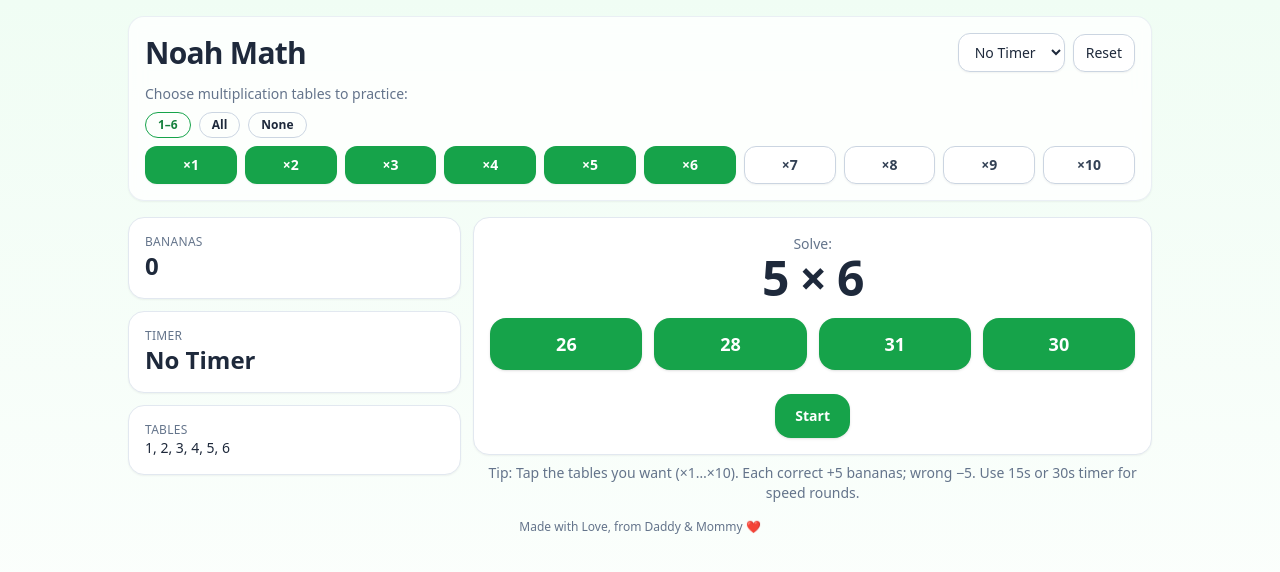
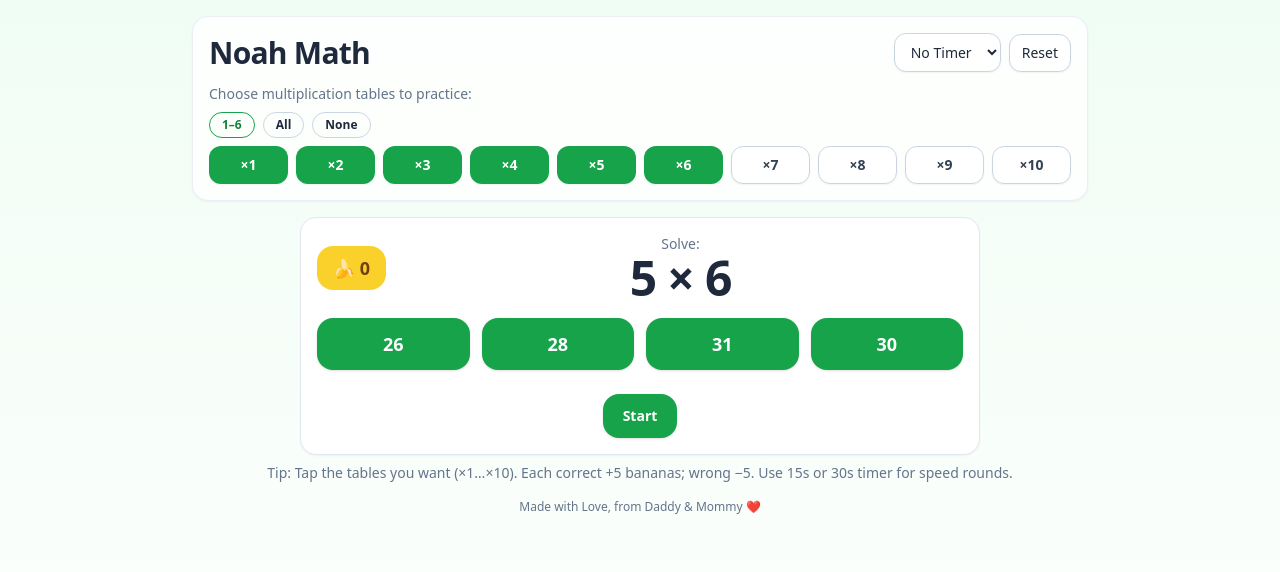
Before and after one commit to mohdismaildev/noahmath, a React (Vite) app: page / in a window 1280 px wide. Shown: the top 572 px of the page. Built offline with nearby package versions, Linux system fonts and the light colour scheme.

Commit message:
Add files via upload

```diff
--- a/package.json
+++ b/package.json
@@ -1,6 +1,6 @@
 {
   "name": "noah-math-pwa",
-  "version": "1.2.1",
+  "version": "1.2.2",
   "private": true,
   "type": "module",
   "scripts": {
--- a/src/App.jsx
+++ b/src/App.jsx
@@ -60,9 +60,7 @@ export default function NoahMath() {
 
   useEffect(() => { setTimeLeft(timerMode.seconds || 0) }, [timerMode])
 
-  const toggleTable = (n) => {
-    setSelectedTables((prev) => prev.includes(n) ? prev.filter(x => x !== n) : [...prev, n].sort((a,b)=>a-b))
-  }
+  const toggleTable = (n) => { setSelectedTables((prev) => prev.includes(n) ? prev.filter(x => x !== n) : [...prev, n].sort((a,b)=>a-b)) }
   const selectAll = () => setSelectedTables([...ALL_TABLES])
   const selectNone = () => setSelectedTables([])
   const selectUpTo6 = () => setSelectedTables([1,2,3,4,5,6])
@@ -74,7 +72,7 @@ export default function NoahMath() {
 
   return (
     <div className="min-h-screen w-full bg-gradient-to-b from-green-50 to-white p-4 text-slate-800 dark:from-slate-900 dark:to-slate-950 dark:text-slate-100">
-      <div className="mx-auto flex max-w-5xl flex-col gap-4">
+      <div className="mx-auto flex max-w-4xl flex-col gap-4">
         <header className="rounded-2xl border border-slate-200/70 bg-white/80 p-4 shadow-sm backdrop-blur dark:border-slate-800 dark:bg-slate-900/60">
           <div className="flex flex-col gap-3">
             <div className="flex flex-col items-center gap-3 md:flex-row md:justify-between">
@@ -87,6 +85,7 @@ export default function NoahMath() {
               </div>
             </div>
 
+            {/* Table selection */}
             <div className="flex flex-col gap-2">
               <p className="text-sm text-slate-500 dark:text-slate-400">Choose multiplication tables to practice:</p>
               <div className="flex flex-wrap gap-2">
@@ -112,24 +111,21 @@ export default function NoahMath() {
           </div>
         </header>
 
-        <section className="grid gap-3 md:grid-cols-3">
-          <div className="order-2 flex flex-col gap-3 md:order-1">
-            <StatCard label="Bananas" value={bananas} />
-            <StatCard label="Timer" value={timerMode.label} />
-            <div className="rounded-2xl border border-slate-200 bg-white p-4 shadow-sm dark:border-slate-700 dark:bg-slate-900">
-              <p className="text-xs uppercase tracking-wide text-slate-500 dark:text-slate-400">Tables</p>
-              <p className="text-sm">{selectedTables.join(', ')}</p>
+        {/* Clean single-column quiz card */}
+        <section className="">
+          <div className="mx-auto flex max-w-[680px] flex-col items-center gap-4 rounded-2xl border border-slate-200 bg-white p-4 shadow-sm dark:border-slate-700 dark:bg-slate-900">
+            {/* QUESTION + BANANAS (left) + TIMER (right) */}
+            <div className="flex w-full items-center justify-between">
+              {/* Bananas badge on the left */}
+              <div className="mr-3 shrink-0 rounded-2xl bg-yellow-400/90 px-4 py-2 text-center text-lg font-extrabold text-yellow-900">
+                🍌 {bananas}
               </div>
-          </div>
-
-          <div className="order-1 md:order-2 md:col-span-2">
-            <div className="mx-auto flex max-w-[680px] flex-col items-center gap-4 rounded-2xl border border-slate-200 bg-white p-4 shadow-sm dark:border-slate-700 dark:bg-slate-900">
-              {/* QUESTION + TIMER ROW */}
-              <div className="flex w-full items-center justify-between">
+              {/* Question center */}
               <div className="text-center flex-1">
                 <p className="text-sm text-slate-500 dark:text-slate-400">Solve:</p>
                 <div className="text-5xl font-black tracking-tight">{q.a} × {q.b}</div>
               </div>
+              {/* Timer badge on the right */}
               {timerMode.seconds > 0 && (
                 <div className={`ml-3 shrink-0 rounded-2xl px-4 py-2 text-center text-lg font-extrabold text-white ${timeLeft <= 5 ? 'bg-red-600 animate-pulse' : 'bg-green-600'}`}>
                   {timeLeft}s
@@ -159,7 +155,6 @@ export default function NoahMath() {
               </motion.p>
             )}
           </AnimatePresence>
-          </div>
         </section>
 
         <footer className="mx-auto max-w-3xl text-center text-xs text-slate-500 dark:text-slate-400">
@@ -169,12 +164,3 @@ export default function NoahMath() {
     </div>
   )
 }
-
-function StatCard({ label, value }) {
-  return (
-    <div className="rounded-2xl border border-slate-200 bg-white p-4 shadow-sm dark:border-slate-700 dark:bg-slate-900">
-      <p className="text-xs uppercase tracking-wide text-slate-500 dark:text-slate-400">{label}</p>
-      <p className="text-2xl font-bold">{value}</p>
-    </div>
-  )
-}
--- a/tailwind.config.cjs
+++ b/tailwind.config.cjs
@@ -1,4 +1,3 @@
-// @ts-check
 /** @type {import('tailwindcss').Config} */
 module.exports = {
   content: ["./index.html", "./src/**/*.{js,ts,jsx,tsx}"],
```
Lines whose indentation alone changed are shown as unchanged.
